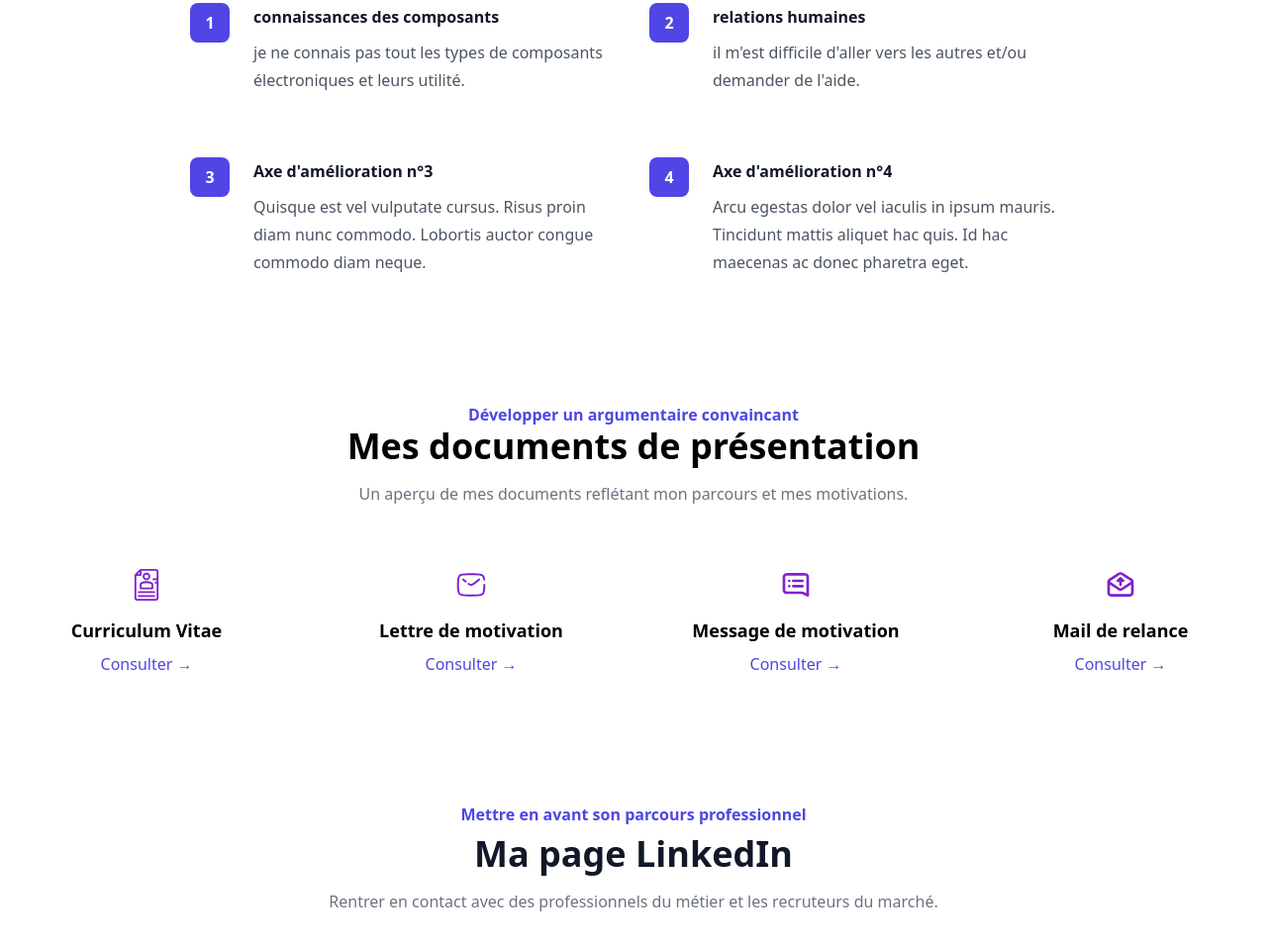
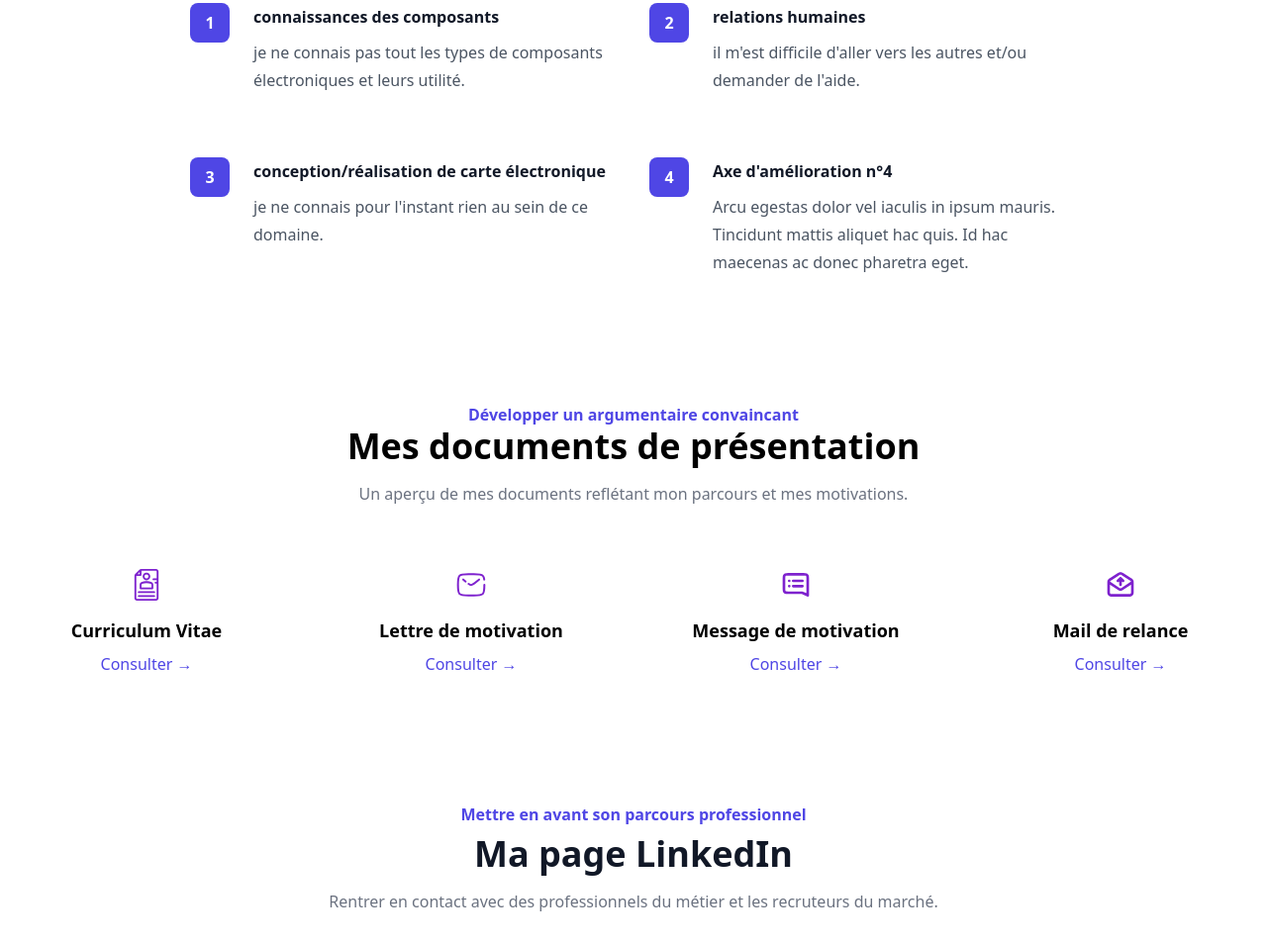
Before and after one commit to Zephied/b2-profile-Nicolas, a plain HTML site: page index.html in a window 1280 px wide. Shown: the part 1301-2257 px from the top of the page at 99% size. Drawn offline with nearby package versions, Linux system fonts and the light colour scheme.

Commit message:
updated index.html

```diff
--- a/index.html
+++ b/index.html
@@ -99,9 +99,9 @@
               <div class="absolute left-0 top-0 flex h-10 w-10 items-center justify-center rounded-lg bg-indigo-600 text-white">
                 3
               </div>
-              Axe d'amélioration n°3
+              conception/réalisation de carte électronique
             </dt>
-            <dd class="mt-2 text-base leading-7 text-gray-600">Quisque est vel vulputate cursus. Risus proin diam nunc commodo. Lobortis auctor congue commodo diam neque.</dd>
+            <dd class="mt-2 text-base leading-7 text-gray-600">je ne connais pour l'instant rien au sein de ce domaine.</dd>
           </div>
           <div class="relative pl-16">
             <dt class="text-base font-semibold leading-7 text-gray-900">
```
